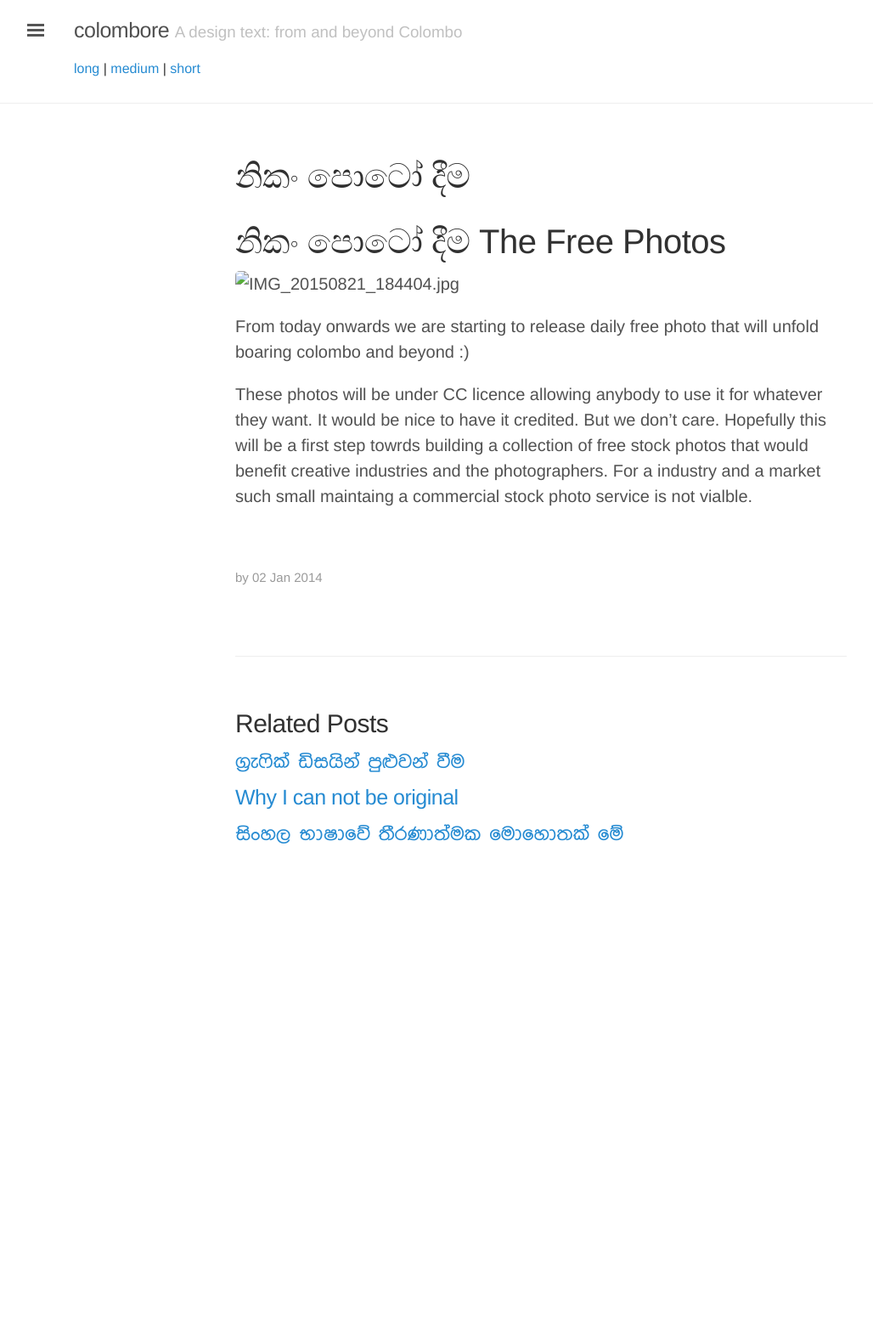
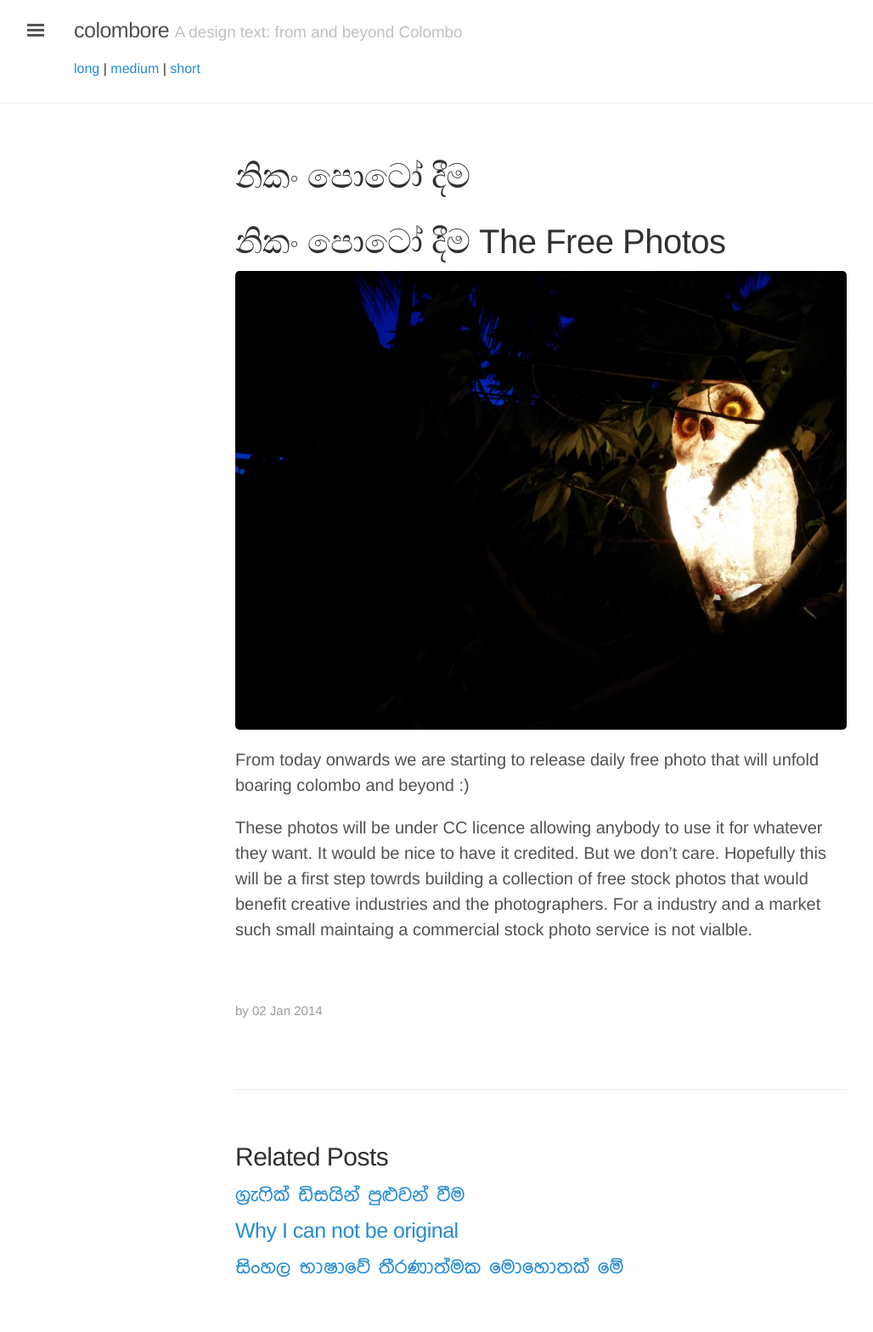
Before and after one commit to mooniak/colombore, a Jekyll site: the page built from _posts/2014-01-02-free-photos.md, in a window 1280 px wide. Shown: the whole page at 85% size, without its empty margins (3-1031 px from the left). Built offline with Jekyll 4.4.1, drawn with Linux system fonts in a browser that asks for light colours; before the commit the page ends 1058 px from its top, so only the background shows below that.

Commit message:
Update and rename 2014-01-02-introducing-lanyon.md to 2014-01-02-free-photos.md

```diff
--- a/_posts/2014-01-02-introducing-lanyon.md
+++ b/_posts/2014-01-02-free-photos.md
@@ -9,7 +9,7 @@
 
 #නිකං පොටෝ දීම The Free Photos
 
-![IMG_20150821_184404.jpg]({{site.baseurl}}/_posts/IMG_20150821_184404.jpg)
+![IMG_20150821_184404.jpg](https://raw.githubusercontent.com/mooniak/colombore/gh-pages/_posts/IMG_20150821_184404.jpg)
 
 From today onwards we are starting to release daily free photo that will unfold boaring colombo and beyond :)
 
```
